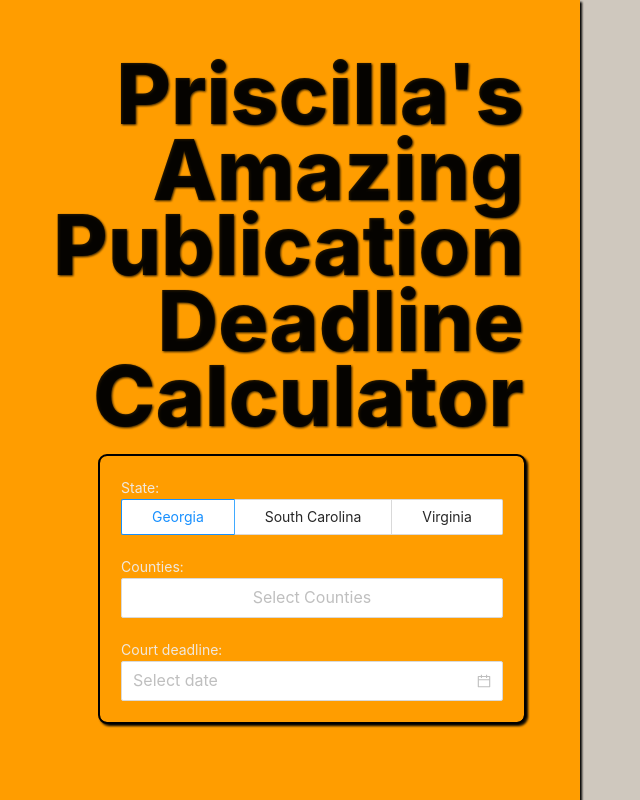
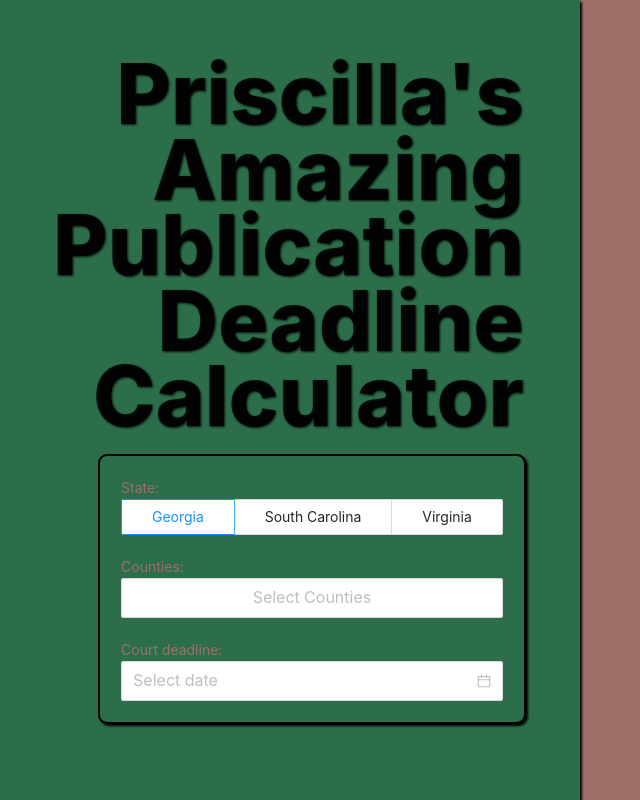
Before and after one commit to Ananym/deadlines, a React (Create React App) app: page / in a window 1280 px wide. Shown: the whole page, without its empty margins (3-643 px from the left). Built offline with nearby package versions, Linux system fonts and the light colour scheme.

Commit message:
swapped color var names around

```diff
--- a/src/App.css
+++ b/src/App.css
@@ -1,12 +1,9 @@
 @import '~antd/dist/antd.css';
 
 body {
-  --col-neutral-300: #FFF7EB;
-  --col-neutral-400: #F0E8DD;
-  --col-neutral-500: #CFC8BE;
-  --col-brand-300: #FF9D00;
-  --col-brand-400: #F7AE39;
-  --col-brand-500: #C97C00;
+  --col-neutral-400: #9c7069;
+  --col-brand-300: #4c956c;
+  --col-brand-400: #2c6e49;
 }
 
 @media (prefers-reduced-motion: no-preference) {
@@ -14,7 +11,7 @@ body {
 }
 
 .inputPane {
-  background-color: var(--col-brand-300);
+  background-color: var(--col-brand-400);
   text-align: center;
   display: flex;
   flex-direction: column;
@@ -24,11 +21,7 @@ body {
 label {
   display: block;
   color: var(--col-neutral-400);
-  /* outline: var(--col-neutral-300) 1px solid; */
   margin: 1.5em;
-  /* border-radius: 1em; */
-  /* text-align: left; */
-  /* padding:0.5em; */
 }
 
 .controlLabel {
@@ -36,12 +29,9 @@ label {
 }
 
 .radioGroup {
-  /* background-color: white; */
-  /* outline: var(--col-brand-400) 1px solid; */
   border-radius: 1px;
   width: 100%;
   display: flex;
-  /* justify-content: space-around; */
   flex-shrink: 0;
   flex-grow: 1;
   justify-content: stretch;
@@ -62,7 +52,7 @@ label {
   min-height: 100vh;
   display: grid;
   gap: 3em;
-  background-color: var(--col-neutral-500);
+  background-color: var(--col-neutral-400);
   justify-content: center;
   align-content: center;
   width: auto;
@@ -78,15 +68,12 @@ h1 {
 
 main {
   display: grid;
-  /* grid-auto-columns: auto;
-  grid-auto-flow: column; */
   grid-template-columns: min-content auto;
   width: 100vw;
 }
 
 .resultItem {
   display: flex;
-  background-color: var(--col-neutral-300);
   box-shadow: 5px 10px;
   border-radius: 10em;
   height: min-content;
@@ -109,23 +96,12 @@ header {
   width: min-content;
   line-height: 0.9;
 }
-/* .App-header {
-  /* background-color: #282c34;
-  min-height: 100vh;
-  display: flex;
-  flex-direction: column;
-  align-items: center;
-  justify-content: center;
-  font-size: calc(10px + 2vmin);
-  color: white; */
 
 @media screen and (max-width > 10000px) {
 
 }
 
 .inputPane {
-  /* position: fixed;
-  inset: 0px auto 0px 0px; */
   width: min-content;
   height: 100%;
   padding:4em;
@@ -134,18 +110,13 @@ header {
 
 .input {
   width: 90%;
-  /* height: min-content; */
-  /* margin-right: auto; */
   margin-left: auto;
   margin-top: auto;
   margin-bottom: auto;
 
-  /* text-align: center; */
-  background-color: var(--col-brand-300);
-  /* box-shadow: 5px 10px; */
+  background-color: var(--col-brand-400);
   outline: black 2px solid;
   filter: drop-shadow(2px 2px 1px black);
-  /* font-size: em; */
   border-radius: 0.5em;
 }
 
```
